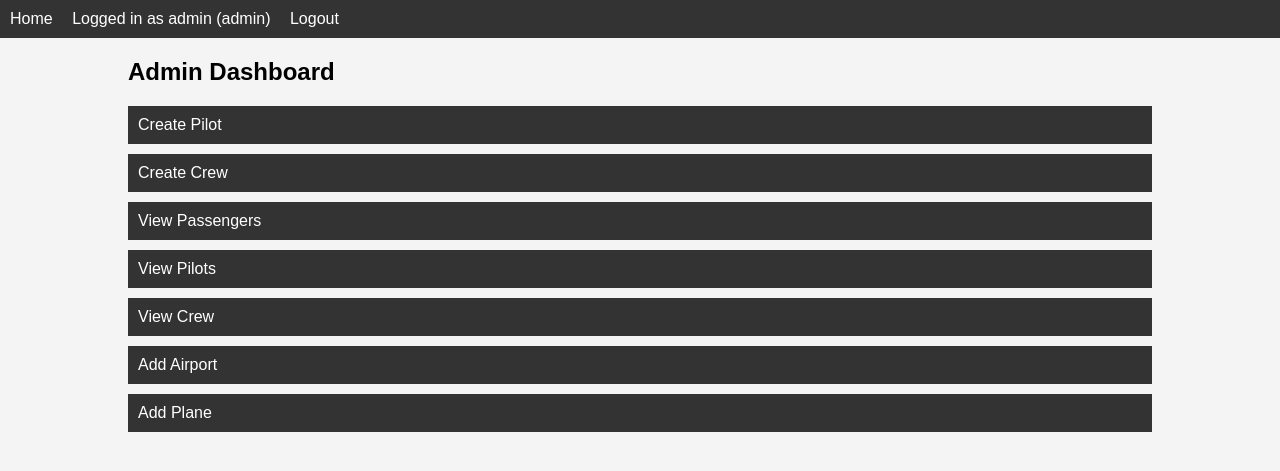
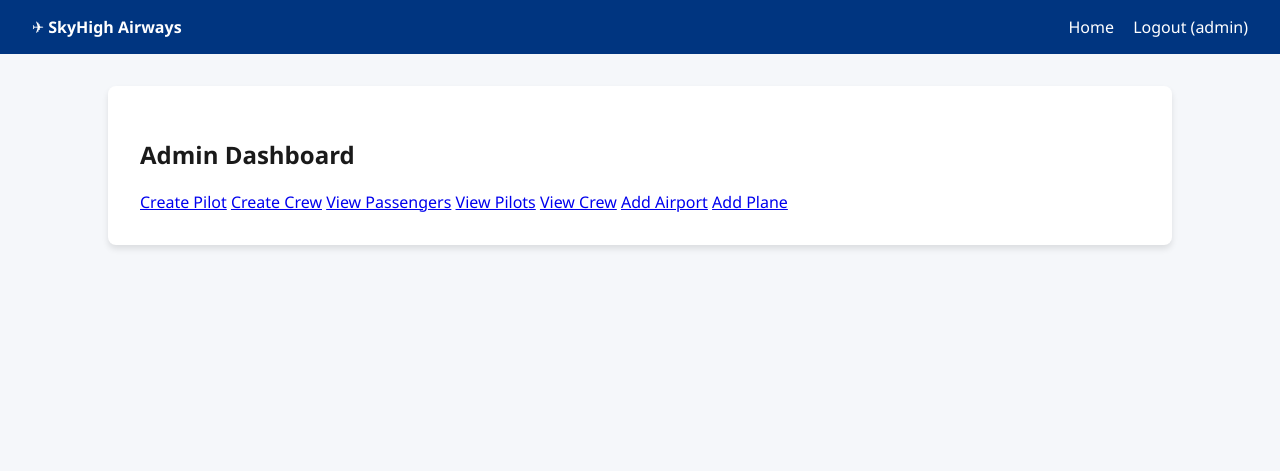
Before and after one commit to Hamza-Taher/SWE_Project, a Flask app: page /admin in a window 1280 px wide. Shown: the top 471 px of the page. Run offline with Flask 3, Linux system fonts and the light colour scheme; the visitor is signed in with stand-in values (Sample User, id 1); some libraries are stand-ins or nearby versions.

Commit message:
edited the add_passenger.html and base.html and css

```diff
--- a/static/style.css
+++ b/static/style.css
@@ -1,72 +1,84 @@
-body {
-    font-family: Arial, sans-serif;
-    background: #f4f4f4;
-    margin: 0;
-    padding: 0;
+:root {
+    --primary: #003580;
+    --secondary: #006ce4;
+    --accent: #febb02;
+    --light: #f5f7fa;
+    --dark: #1a1a1a;
+    --white: #ffffff;
+    --error: #d9534f;
+    --success: #28a745;
 }
 
-nav {
-    background: #333;
-    padding: 10px;
+body {
+    font-family: 'Segoe UI', Tahoma, Geneva, Verdana, sans-serif;
+    background-color: var(--light);
+    margin: 0;
+    color: var(--dark);
 }
 
-nav a, nav span {
+/* Navigation */
+nav {
+    background-color: var(--primary);
+    padding: 1rem 2rem;
+    display: flex;
+    justify-content: space-between;
+    align-items: center;
     color: white;
-    margin-right: 15px;
-    text-decoration: none;
 }
 
+nav a { color: white; text-decoration: none; margin-left: 15px; font-weight: 500; }
+
+/* Containers */
 .container {
-    width: 80%;
-    margin: 20px auto;
+    max-width: 1000px;
+    margin: 2rem auto;
+    padding: 2rem;
+    background: var(--white);
+    border-radius: 8px;
+    box-shadow: 0 4px 6px rgba(0,0,0,0.1);
 }
 
-h2 {
-    margin-bottom: 20px;
+/* Forms */
+.form-group { margin-bottom: 1.5rem; }
+label { display: block; margin-bottom: 0.5rem; font-weight: bold; }
+input, select {
+    width: 100%;
+    padding: 10px;
+    border: 1px solid #ddd;
+    border-radius: 4px;
+    box-sizing: border-box;
 }
 
-.form-container {
-    background: white;
-    padding: 20px;
-    border-radius: 5px;
+/* Buttons */
+.btn {
+    padding: 10px 20px;
+    border: none;
+    border-radius: 4px;
+    cursor: pointer;
+    font-weight: bold;
+    transition: 0.3s;
 }
+.btn-primary { background: var(--secondary); color: white; }
+.btn-primary:hover { background: var(--primary); }
 
-form label {
-    display: block;
-    margin-top: 10px;
-}
-
-form input {
-    width: 100%;
-    padding: 8px;
-    margin-top: 5px;
-}
-
-button {
-    margin-top: 15px;
-    padding: 10px 20px;
-    background: #333;
-    color: white;
-    border: none;
-    cursor: pointer;
-}
-
+/* Tables */
 table {
     width: 100%;
     border-collapse: collapse;
-    background: white;
+    margin-top: 20px;
 }
+th, td {
+    text-align: left;
+    padding: 12px;
+    border-bottom: 1px solid #ddd;
+}
+th { background-color: var(--primary); color: white; }
 
-table th, table td {
+/* Flash Messages */
+.flash {
     padding: 10px;
-    border: 1px solid #ccc;
+    margin-bottom: 20px;
+    border-radius: 4px;
 }
-
-.admin-menu a {
-    display: block;
-    margin: 10px 0;
-    padding: 10px;
-    background: #333;
-    color: white;
-    text-decoration: none;
-}
+.success { background: #d4edda; color: #155724; }
+.error { background: #f8d7da; color: #721c24; }
--- a/templates/base.html
+++ b/templates/base.html
@@ -1,37 +1,43 @@
-<!doctype html>
+<!DOCTYPE html>
 <html lang="en">
 <head>
-    <meta charset="utf-8">
-    <title>{% block title %}Flight System{% endblock %}</title>
+    <meta charset="UTF-8">
+    <meta name="viewport" content="width=device-width, initial-scale=1.0">
+    <title>SkyHigh Airways</title>
     <link rel="stylesheet" href="{{ url_for('static', filename='style.css') }}">
 </head>
 <body>
-
     <nav>
+        <div class="logo"><strong>✈ SkyHigh Airways</strong></div>
+        <div class="links">
             <a href="{{ url_for('home') }}">Home</a>
-
             {% if session.get('username') %}
-        <span>Logged in as {{ session.get('username') }} ({{ session.get('role') }})</span>
-        <a href="{{ url_for('logout') }}">Logout</a>
+                <a href="{{ url_for('logout') }}">Logout ({{ session.username }})</a>
             {% else %}
                 <a href="{{ url_for('login') }}">Login</a>
-        <a href="{{ url_for('register') }}">Sign up</a>
+                <a href="{{ url_for('register') }}">Register</a>
             {% endif %}
+        </div>
     </nav>
 
     <div class="container">
         {% with messages = get_flashed_messages(with_categories=true) %}
             {% if messages %}
-        <ul class="flashes">
                 {% for category, message in messages %}
-            <li class="{{ category }}">{{ message }}</li>
+                    <div class="flash {{ category }}">{{ message }}</div>
                 {% endfor %}
-        </ul>
             {% endif %}
         {% endwith %}
 
         {% block content %}{% endblock %}
     </div>
 
+    <script>
+        // Simple JS to auto-hide flash messages
+        setTimeout(() => {
+            const flashes = document.querySelectorAll('.flash');
+            flashes.forEach(f => f.style.display = 'none');
+        }, 5000);
+    </script>
 </body>
 </html>
```
Also changed, not shown: templates/add_passenger.html (+112 -16 lines). Lines whose indentation alone changed are shown as unchanged.
